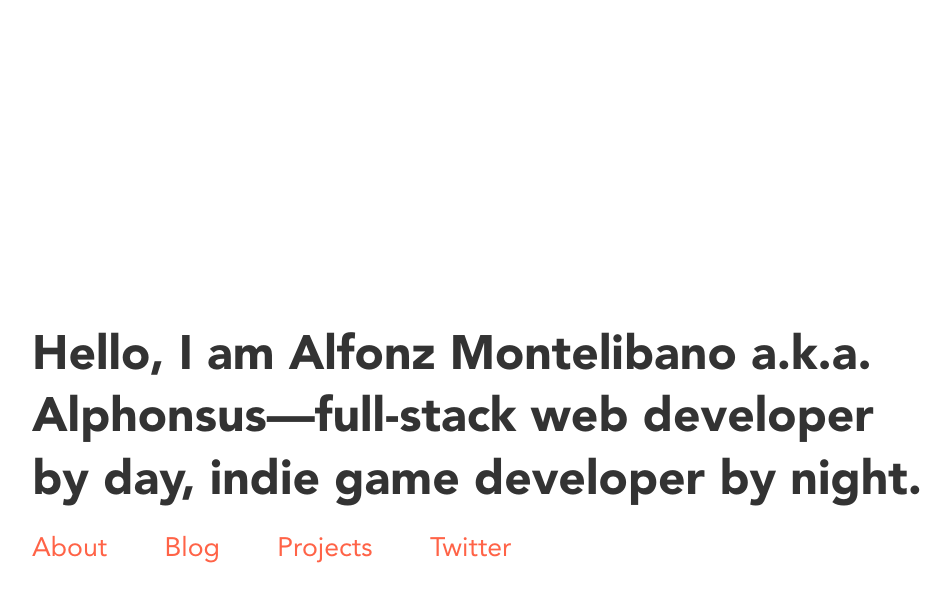
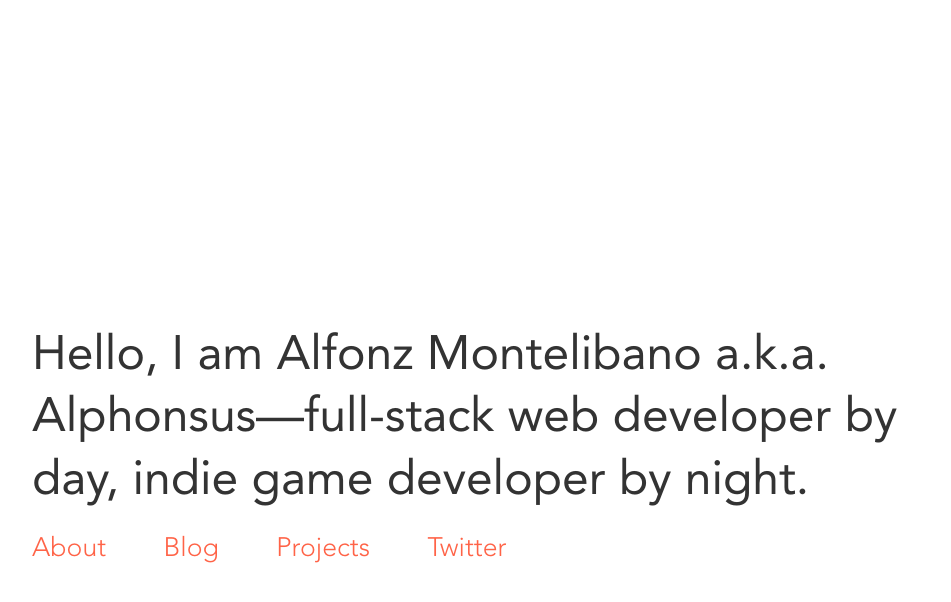
Before and after one commit to alphonsus/alphonsus, a Jekyll site: the page built from index.md, in a window 1280 px wide. Shown: the top 602 px of the page, without its empty margins (158-1109 px from the left). Built offline with Jekyll 4.4.1, drawn with Linux system fonts in a browser that asks for light colours; nearby versions of some CDN libraries.

```diff
--- a/_sass/_layout.scss
+++ b/_sass/_layout.scss
@@ -374,7 +374,7 @@ $navbar-height: 64px;
 
         h1 {
             font-size: 36pt;
-            font-weight: 700;
+            font-weight: 400;
             line-height: 1.3em;
             margin: 0;
             padding: 0 50px;
@@ -392,6 +392,7 @@ $navbar-height: 64px;
                 list-style: none;
                 margin: 0px;
                 margin-right: 50px;
+                font-weight: 300;
             }
         }
 
```
Also changed, not shown: about.md (+1 -1 lines).
